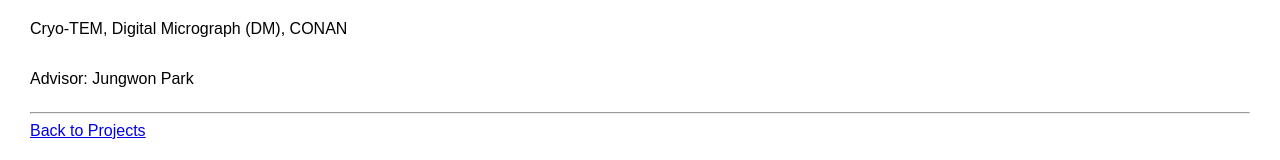
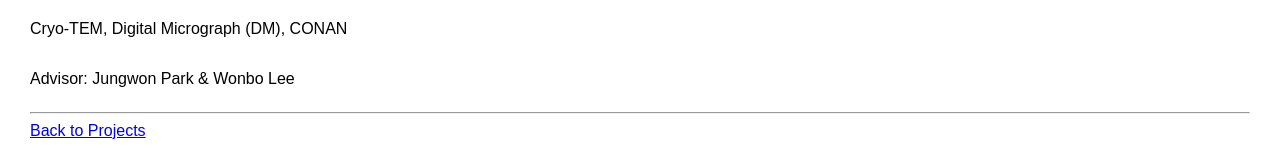
Before and after one commit to woojinb1/woojinb1.github.io, a website: page public/projects/project2.html in a window 1280 px wide. Shown: the part 512-672 px from the top of the page. Drawn offline with Linux system fonts and the light colour scheme.

Commit message:
CV update

```diff
--- a/public/projects/project2.html
+++ b/public/projects/project2.html
@@ -39,7 +39,7 @@
         <section>
             <h3>Technologies Used</h3>
             <p>Cryo-TEM, Digital Micrograph (DM), CONAN</p>
-            <p> Advisor: Jungwon Park</p>
+            <p> Advisor: Jungwon Park & Wonbo Lee</p>
         </section>
         <hr>
         <a href="../projects.html" class="btn">Back to Projects</a>
```
Also changed, not shown: 3 other files.
